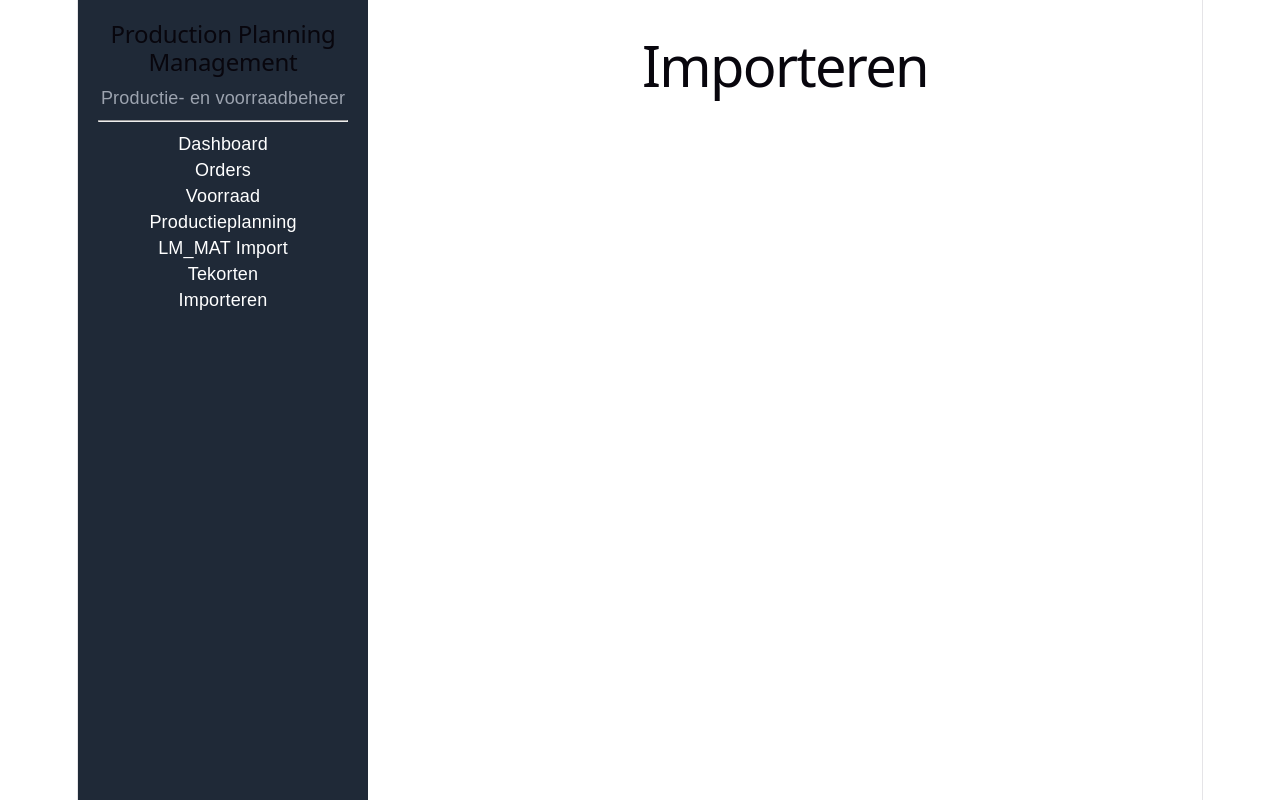
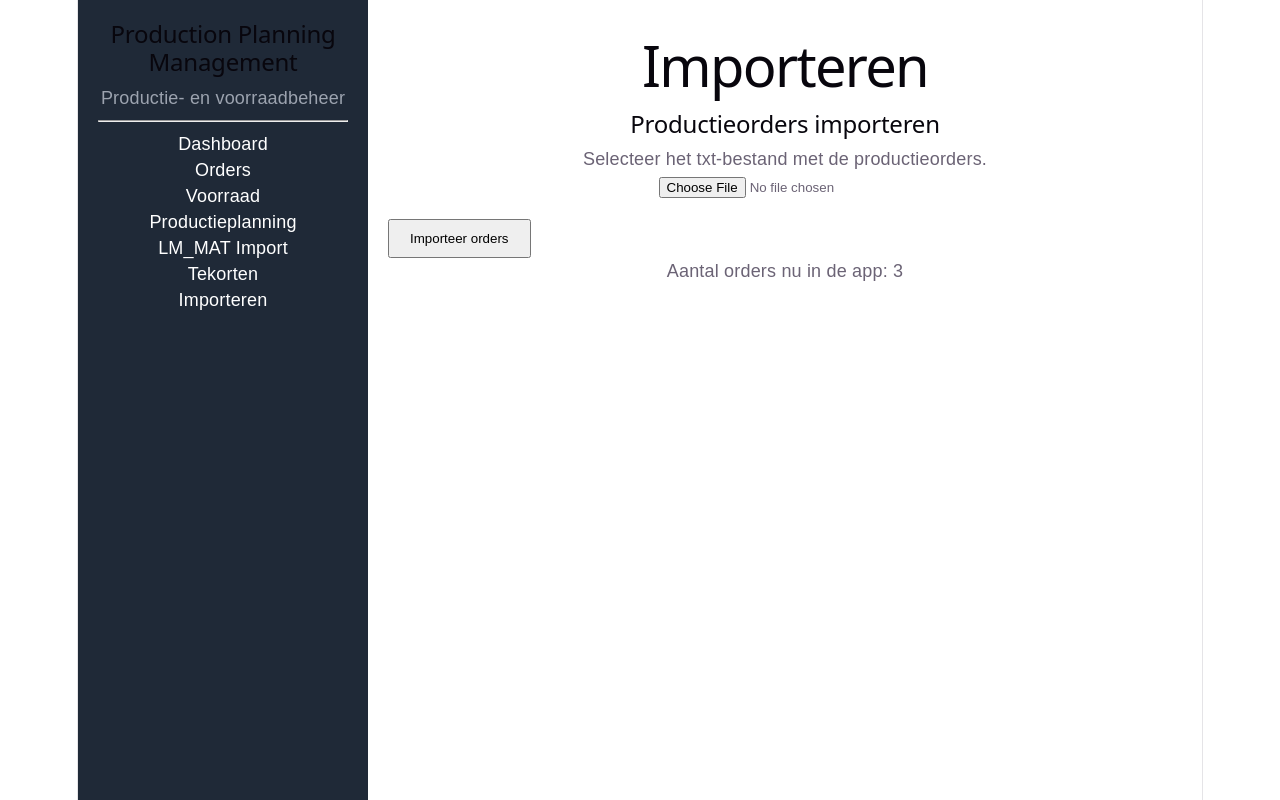
Before and after one commit to Sid348-jpg/Productie-planning-app, a React (Vite) app in the folder planning-app/: page / in a window 1280 px wide. Both pictures are taken after a click on the element "Importeren". Built offline with nearby package versions, Linux system fonts and the light colour scheme.

Commit message:
Productieorders importeren uit OI_INPRO.txt

```diff
--- a/planning-app/src/App.jsx
+++ b/planning-app/src/App.jsx
@@ -2,14 +2,14 @@ import { useState, useEffect } from "react";
 import { kaartStyle, thStyle, tdStyle } from "./styles";
 import { bepaalPrioriteit } from "./utils/prioriteit";
 import { zoekVoorraad } from "./utils/voorraad";
-import { voorraadArtikelen as startVoorraad, orders } from "./data/voorbeeldData";
+import { voorraadArtikelen as startVoorraad, orders as startOrders } from "./data/voorbeeldData";
 import Voorraad from "./pages/Voorraad";
 import Orders from "./pages/Orders";
 import Dashboard from "./pages/Dashboard";
 import Menu from "./components/Menu";
 import Planning from "./pages/Planning";
 import LmMat from "./pages/LmMat";
-
+import ImportOrders from "./pages/ImportOrders";
 
 function App() {
 
@@ -33,6 +33,25 @@ useEffect(() => {
     // opslaan is mislukt, de app blijft gewoon werken
   }
 }, [voorraadArtikelen]);
+
+const [orders, setOrders] = useState(() => {
+    try {
+      const opgeslagen = localStorage.getItem("orders");
+      return opgeslagen ? JSON.parse(opgeslagen) : startOrders;
+    } catch {
+      return startOrders;
+    }
+  });
+
+  useEffect(() => {
+    try {
+      localStorage.setItem("orders", JSON.stringify(orders));
+    } catch {
+      // opslaan is mislukt, de app blijft gewoon werken
+    }
+  }, [orders]);
+
+
   const [tekorten,setTekorten] = useState([]);
 
   return (
@@ -84,6 +103,9 @@ useEffect(() => {
   />
 )}
 
+{pagina === "import" && (
+  <ImportOrders aantalOrders={orders.length} setOrders={setOrders} />
+)}
       </div>
     </div>
   );
--- /dev/null
+++ b/planning-app/src/pages/ImportOrders.jsx
@@ -0,0 +1,50 @@
+import { useState } from "react";
+import { leesProductieorders } from "../utils/leesProductieorders";
+
+function ImportOrders({ aantalOrders, setOrders }) {
+  const [bestand, setBestand] = useState(null);
+
+  const importeer = () => {
+    if (!bestand) return;
+
+    const reader = new FileReader();
+
+    reader.onload = (event) => {
+      const nieuweOrders = leesProductieorders(event.target.result);
+      setOrders(nieuweOrders);
+      alert(`${nieuweOrders.length} orders geïmporteerd uit ${bestand.name}`);
+    };
+
+    reader.readAsText(bestand);
+  };
+
+  return (
+    <>
+      <h2>Productieorders importeren</h2>
+
+      <p>Selecteer het txt-bestand met de productieorders.</p>
+
+      <input
+        type="file"
+        accept=".txt"
+        onChange={(e) => setBestand(e.target.files[0])}
+      />
+
+      <button
+        onClick={importeer}
+        style={{
+          display: "block",
+          marginTop: "20px",
+          padding: "10px 20px",
+          cursor: "pointer",
+        }}
+      >
+        Importeer orders
+      </button>
+
+      <p>Aantal orders nu in de app: {aantalOrders}</p>
+    </>
+  );
+}
+
+export default ImportOrders;
--- /dev/null
+++ b/planning-app/src/utils/leesProductieorders.js
@@ -0,0 +1,48 @@
+const parseGetal = (tekst) => {
+  const schoon = String(tekst ?? "")
+    .replace(/[€\s.]/g, "")
+    .replace(",", ".");
+  return parseFloat(schoon) || 0;
+};
+
+const zetDatum = (tekst) => {
+  const m = String(tekst ?? "").match(/(\d{2})-(\d{2})-(\d{4})/);
+  return m ? `${m[3]}-${m[2]}-${m[1]}` : "";
+};
+
+export const leesProductieorders = (inhoud) => {
+  const regels = inhoud.split(/\r?\n/);
+
+  const kopIndex = regels.findIndex((r) => r.includes("ProductieNummer"));
+  if (kopIndex === -1) return [];
+
+  const kolommen = [...regels[kopIndex].matchAll(/\S+(?: \S+)*/g)].map(
+    (m) => ({ naam: m[0], start: m.index })
+  );
+
+  return regels
+    .slice(kopIndex + 1)
+    .filter((regel) => regel.trim() !== "")
+    .map((regel) => {
+      const rij = {};
+      kolommen.forEach((k, i) => {
+        const einde = kolommen[i + 1]?.start ?? regel.length;
+        rij[k.naam] = regel.slice(k.start, einde).trim();
+      });
+
+      const besteld = parseGetal(rij["Bestelhoeveelheid"]);
+      const gereed = parseGetal(rij["Gereed"]);
+
+      return {
+        ordernummer: rij["ProductieNummer"],
+        klant: "-",
+        artikelnummer: rij["Artikelnummer"],
+        omschrijving: rij["Omschrijving"],
+        aantal: Math.max(besteld - gereed, 0),
+        leverdatum: zetDatum(rij["Leverdatum"] || rij["Datum nodig"]),
+        status: rij["Status"],
+        productiestatus: `${gereed} van ${besteld} gereed`,
+      };
+    })
+    .filter((order) => order.ordernummer && order.artikelnummer);
+};
```
